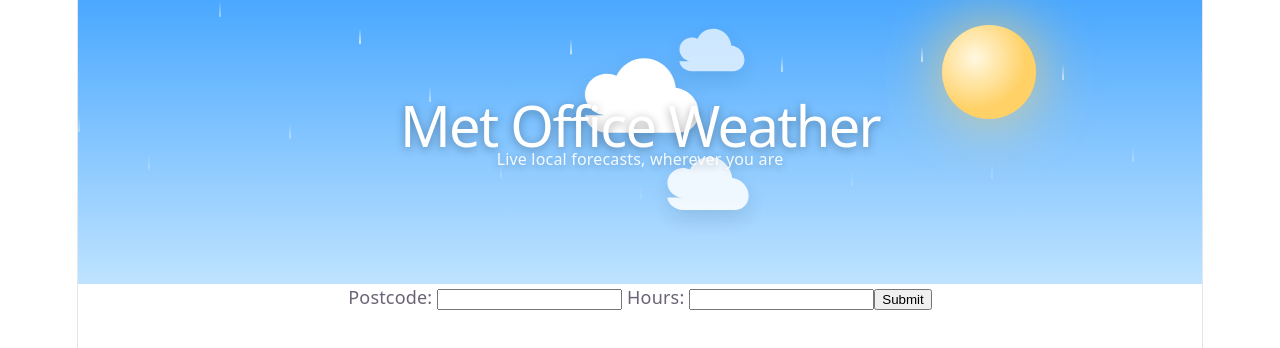
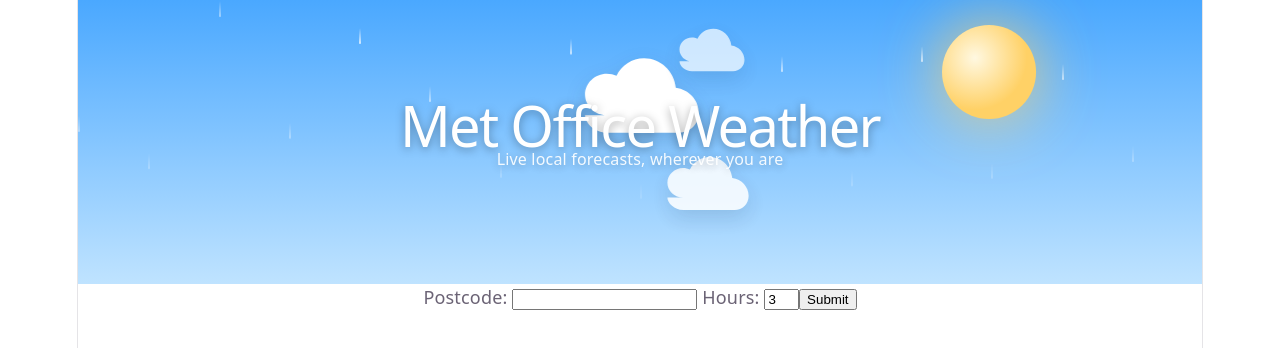
Before and after one commit to emmapeel-8/met_office_weather, a React (Vite) app in the folder frontend/: page / in a window 1280 px wide. Shown: the top 348 px of the page. Built offline with nearby package versions, Linux system fonts and the light colour scheme.

Commit message:
Fixed type of hours to be number throughout

```diff
--- a/frontend/src/App.tsx
+++ b/frontend/src/App.tsx
@@ -6,7 +6,7 @@
 
 function App(): React.ReactElement {
   const [postcode, setPostcode] = useState<string>("");
-  const [hours, setHours] = useState<number[]>([3]);
+  const [hours, setHours] = useState<number>(3);
   const [report, setReport] = useState<WeatherReport | null>(null);
   const [error, setError] = useState<string>("");
 
@@ -27,7 +27,7 @@
     setPostcode(data.target.value)
   }
   function updateHours(data: React.ChangeEvent<HTMLInputElement>): void {
-    setHours(data.target.value)
+    setHours(data.target.valueAsNumber)
   }
   return <>
     <Banner />
@@ -35,7 +35,7 @@
       <label htmlFor="postcodeInput"> Postcode: </label>
       <input type="text" id="postcodeInput" onChange={updatePostcode}/>
       <label htmlFor="hoursInput"> Hours: </label>
-      <input type="text" id="hoursInput" onChange={updateHours}/>
+      <input type="number" id="hoursInput" min={1} step={1} value={hours} onChange={updateHours} style={{ width: "2em" }}/>
       <input type="submit" value="Submit"/>
     </form>
     {error && <p role="alert">{error}</p>}
--- a/frontend/src/assets/Banner.tsx
+++ b/frontend/src/assets/Banner.tsx
@@ -30,7 +30,7 @@
     </svg>
 );
 
-export const Banner = (weatherCode: number): React.ReactElement => {
+export const Banner = (): React.ReactElement => {
     return (
         <div className="banner">
             <div className="banner-sun" />
```
